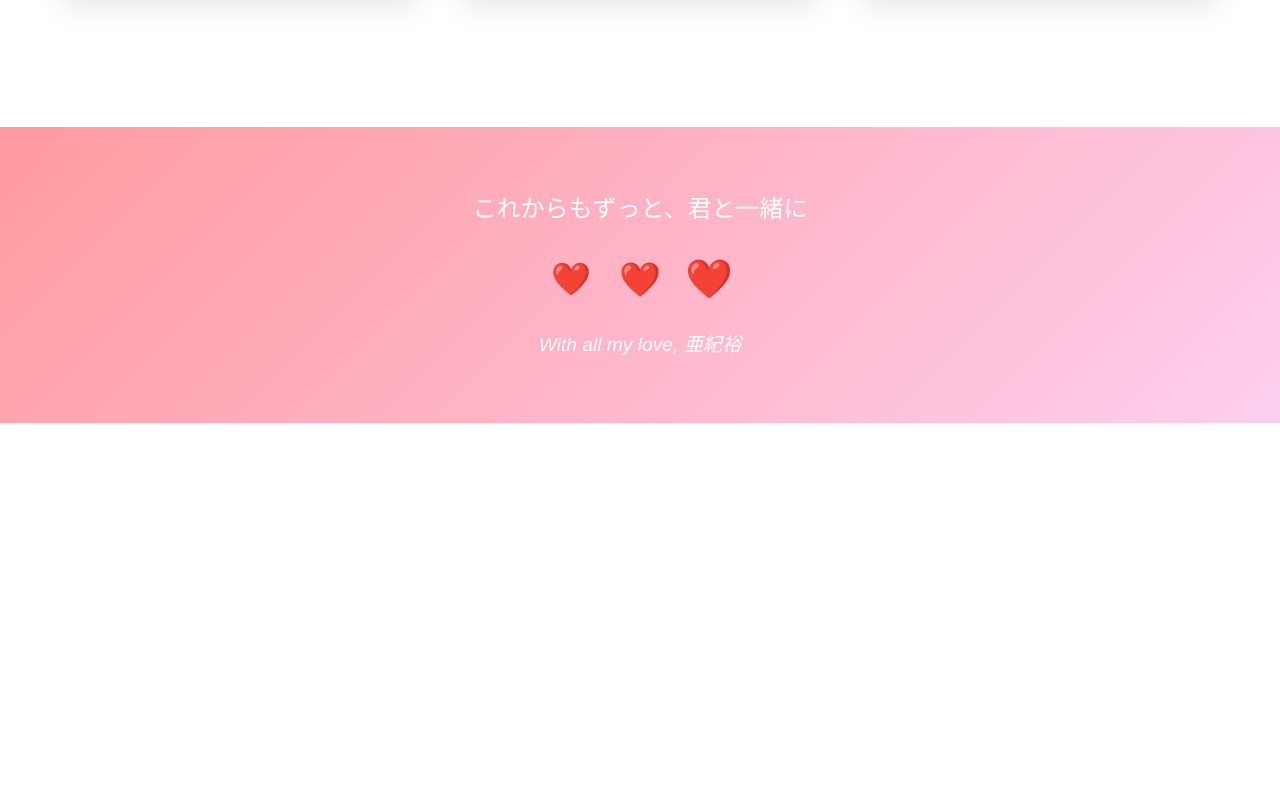
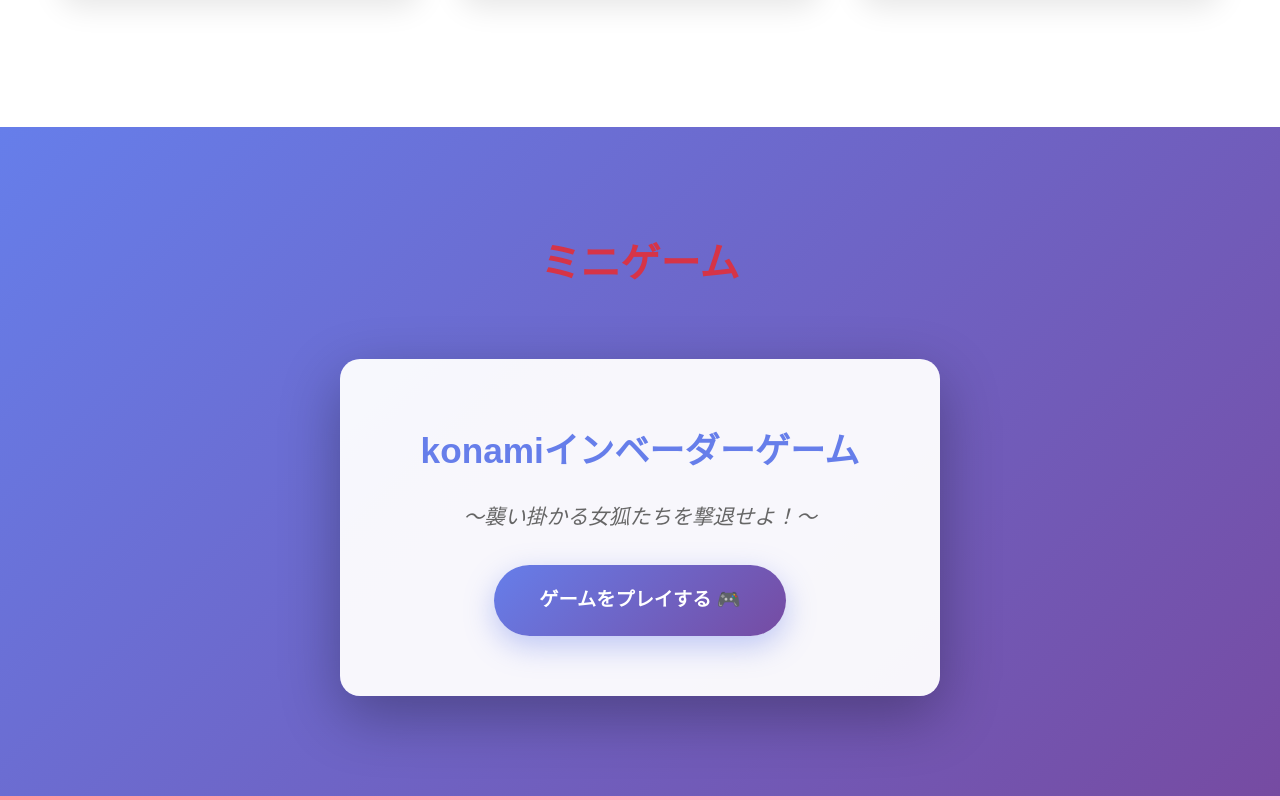
Before and after one commit to m990037/konami, a plain HTML site: page index.html in a window 1280 px wide. Shown: the part 6443-7243 px from the top of the page. Before the commit the page ends 6866 px from the top, so only its background shows below. Drawn offline with Linux system fonts and the light colour scheme.

Commit message:
Add: konamiインベーダーゲームへのリンクセクションを追加

```diff
--- a/index.html
+++ b/index.html
@@ -177,6 +177,20 @@
         </div>
     </section>
 
+    <!-- ゲームセクション -->
+    <section class="game-section">
+        <div class="container">
+            <h2 class="section-title">ミニゲーム</h2>
+            <div class="game-card">
+                <h3>konamiインベーダーゲーム</h3>
+                <p class="game-subtitle">～襲い掛かる女狐たちを撃退せよ！～</p>
+                <a href="https://github.com/m990037/minesweeper" target="_blank" class="game-link">
+                    ゲームをプレイする 🎮
+                </a>
+            </div>
+        </div>
+    </section>
+
     <!-- フッター -->
     <footer class="footer">
         <div class="container">
--- a/styles.css
+++ b/styles.css
@@ -471,4 +471,67 @@
     .special-text {
         font-size: 1.1rem;
     }
+
+    .game-card h3 {
+        font-size: 1.8rem;
+    }
+
+    .game-subtitle {
+        font-size: 1rem;
+    }
 }
+
+/* ゲームセクション */
+.game-section {
+    padding: 100px 20px;
+    background: linear-gradient(135deg, #667eea 0%, #764ba2 100%);
+}
+
+.game-card {
+    max-width: 600px;
+    margin: 0 auto;
+    padding: 60px 40px;
+    background: rgba(255, 255, 255, 0.95);
+    border-radius: 20px;
+    box-shadow: 0 20px 60px rgba(0, 0, 0, 0.3);
+    text-align: center;
+    transition: transform 0.3s ease, box-shadow 0.3s ease;
+}
+
+.game-card:hover {
+    transform: translateY(-10px);
+    box-shadow: 0 30px 80px rgba(0, 0, 0, 0.4);
+}
+
+.game-card h3 {
+    font-size: 2.2rem;
+    color: #667eea;
+    margin-bottom: 15px;
+    font-weight: 700;
+}
+
+.game-subtitle {
+    font-size: 1.3rem;
+    color: #666;
+    margin-bottom: 30px;
+    font-style: italic;
+}
+
+.game-link {
+    display: inline-block;
+    padding: 18px 45px;
+    background: linear-gradient(135deg, #667eea 0%, #764ba2 100%);
+    color: white;
+    text-decoration: none;
+    border-radius: 50px;
+    font-size: 1.2rem;
+    font-weight: 600;
+    transition: all 0.3s ease;
+    box-shadow: 0 10px 30px rgba(102, 126, 234, 0.4);
+}
+
+.game-link:hover {
+    transform: scale(1.05);
+    box-shadow: 0 15px 40px rgba(102, 126, 234, 0.6);
+    background: linear-gradient(135deg, #764ba2 0%, #667eea 100%);
+}
```
